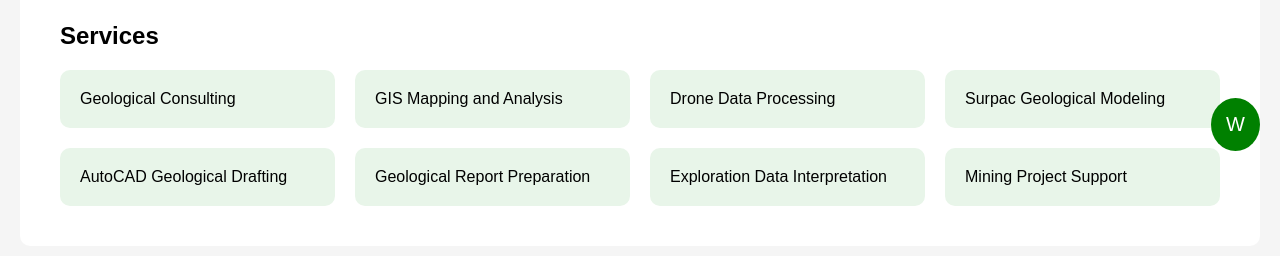
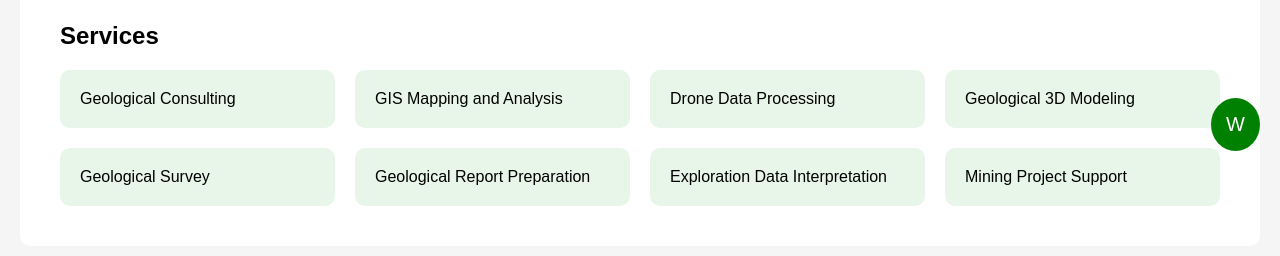
Before and after one commit to DEEMONGOD8/maharana-geological-consulting, a plain HTML site: page index.html in a window 1280 px wide. Shown: the part 629-885 px from the top of the page. Drawn offline with Linux system fonts and the light colour scheme.

Commit message:
Update services offered in index.html

```diff
--- a/index.html
+++ b/index.html
@@ -109,8 +109,8 @@ font-size:20px;
 <div class="card">Geological Consulting</div>
 <div class="card">GIS Mapping and Analysis</div>
 <div class="card">Drone Data Processing</div>
-<div class="card">Surpac Geological Modeling</div>
-<div class="card">AutoCAD Geological Drafting</div>
+<div class="card">Geological 3D Modeling</div>
+<div class="card">Geological Survey</div>
 <div class="card">Geological Report Preparation</div>
 <div class="card">Exploration Data Interpretation</div>
 <div class="card">Mining Project Support</div>
```
